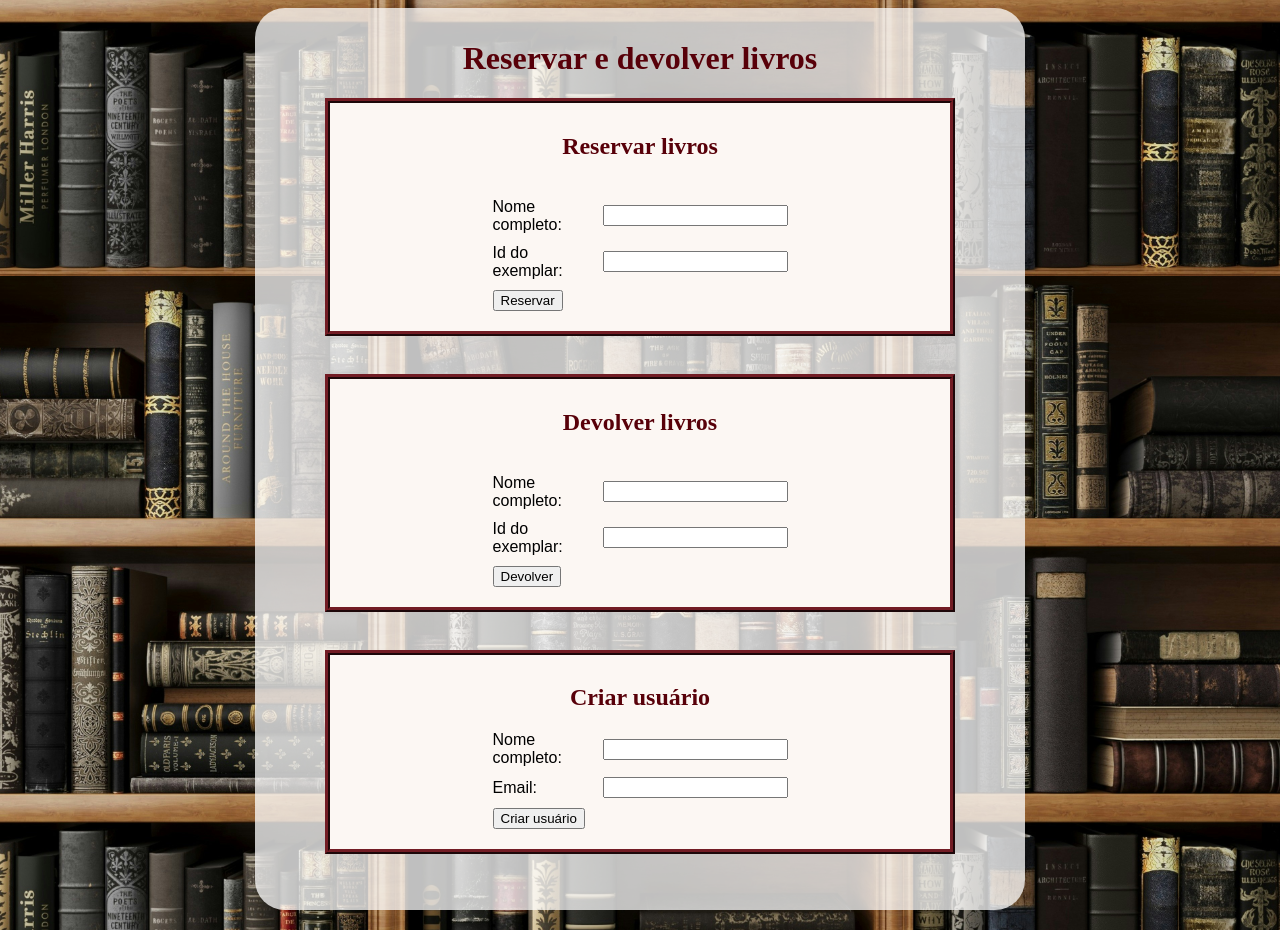
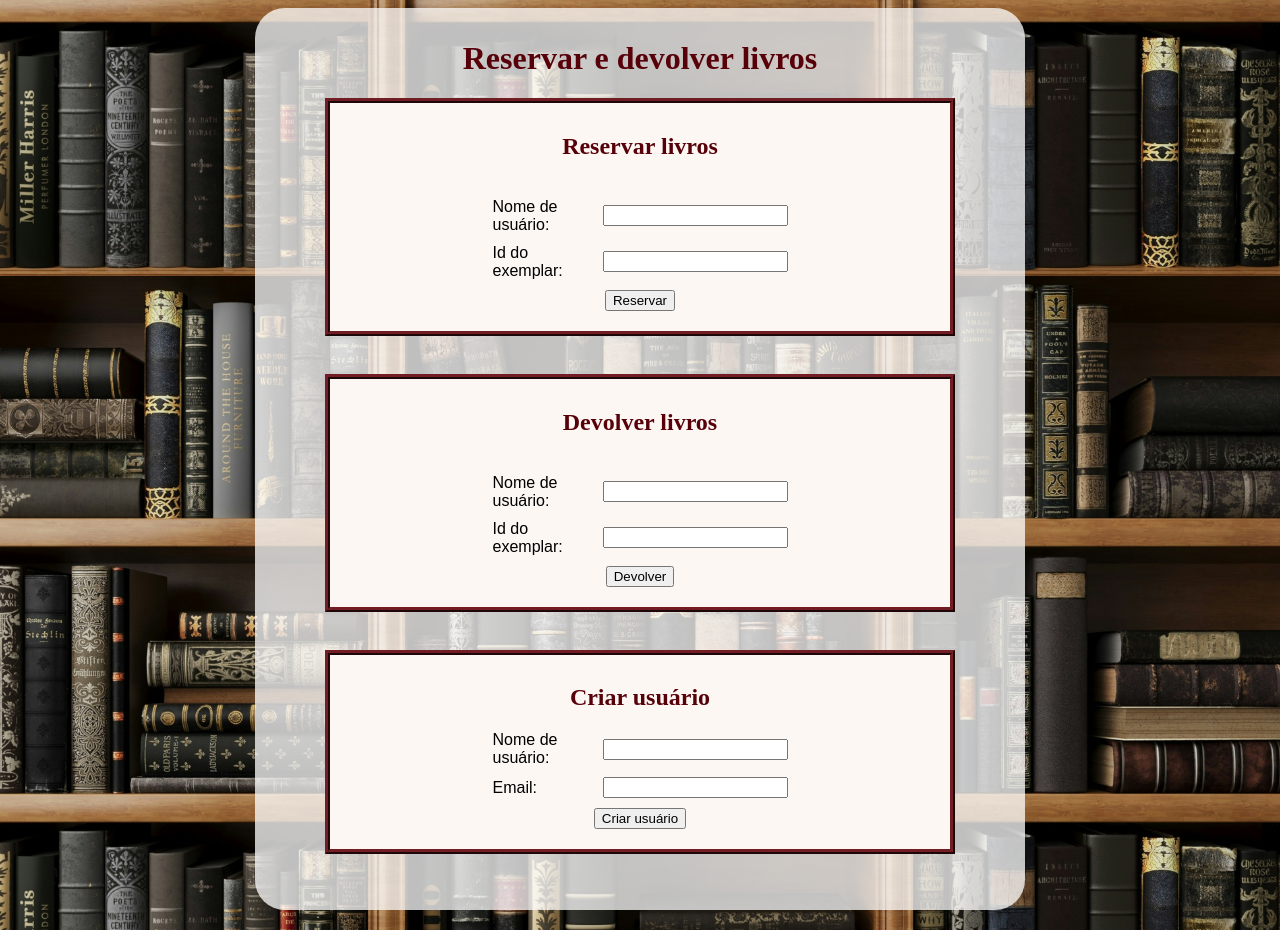
Before and after one commit to juliapongf/ProjetoWebDev, a Django app: page /biblioteca/pesquisa/ in a window 1280 px wide. Shown: the part 524-1454 px from the top of the page. Run offline with Django 5.2, Linux system fonts and the light colour scheme; some libraries are stand-ins or nearby versions.

Commit message:
Adicionando comentários e identações, pequenos ajustes em html e css

```diff
--- a/ProjetoWebDev/Biblioteca/static/Biblioteca/paginas.css
+++ b/ProjetoWebDev/Biblioteca/static/Biblioteca/paginas.css
@@ -229,6 +238,10 @@ h1, h2{
     }
 }
 
+.submit{
+    justify-content: center;
+}
+
 
 /*css relacionado as mensagens que aparecem depois de tentar fazer uma reserva*/
 .msg-box {
--- a/ProjetoWebDev/Biblioteca/templates/Biblioteca/parcial_resultados.html
+++ b/ProjetoWebDev/Biblioteca/templates/Biblioteca/parcial_resultados.html
@@ -32,11 +32,14 @@
             <li>Sinopse: {{ elemento.sinopse }}</li>
         </ul>
     </div>
+
     <br><br>
 
         {% empty %}
             Nenhum livro encontrado
+
     {% endfor %}
+
 {% else %}
 
 {% for elemento in lista %}
--- a/ProjetoWebDev/Biblioteca/templates/Biblioteca/pesquisa.html
+++ b/ProjetoWebDev/Biblioteca/templates/Biblioteca/pesquisa.html
@@ -2,6 +2,7 @@
 <!DOCTYPE html>
 <html lang="en">
 <head>
+
     {% csrf_token %}
     <meta charset="UTF-8">
     <meta name="viewport" content="width=device-width, initial-scale=1.0">
@@ -10,6 +11,9 @@
 
 </head>
 <body>
+
+    {# Scripts necessários para rodar htmx e para fazer requests delete #}
+
     <script src="https://unpkg.com/htmx.org@1.9.10"></script>
     <script>
         document.body.addEventListener('htmx:configRequest', function(event) {
@@ -35,8 +39,11 @@
     </header>
 
     <div id="principal">
+
         <div class="caixa" id="pesquisa">
+
             <h1>Pesquisar livro ou autor</h1>
+
             <div id="form-pesquisa">
                 <form method="GET"
                     hx-get="{% url 'pesquisar' %}"
@@ -62,6 +69,7 @@
 
         <br>
         <div class="caixa" id="reservas">
+
             <h1>Reservar e devolver livros</h1>
 
             <div class="caixinha">
@@ -72,15 +80,14 @@
                     hx-swap="innerHTML">
                     {% csrf_token %}
                     <div class="form-field" >
-
-                    <label for="nome_completo">Nome completo:</label>
+                        <label for="nome_completo">Nome de usuário:</label>
                         <input type="text" name="nome"><br>
                     </div>
                     <div class="form-field">
                         <label for="id_exemplar">Id do exemplar: </label>
                         <input type="number"  min="0" name="exemplar"><br>
                     </div>
-                <div class="form-field" class = "form-reserva">
+                    <div class="form-field submit" class = "form-reserva">
                         <input type="submit" value="Reservar"><br>
                     </div>
                 </form>
@@ -88,7 +95,9 @@
                 <div id="msg-area"></div>
 
             </div>
+
             <br>
+
             <div class="caixinha">
                 <h2>Devolver livros</h2><br>
                 <form id="form-reserva"
@@ -99,21 +108,23 @@
                     >
                     {% csrf_token %}
                     <div class="form-field" >
-                    <label for="nome_completo">Nome completo:</label>
+                        <label for="nome_completo">Nome de usuário:</label>
                         <input type="text" name="nome"><br>
                     </div>
                     <div class="form-field">
                         <label for="id_exemplar">Id do exemplar: </label>
                         <input type="number"  min="0" name="exemplar_id"><br>
                     </div>
-                <div class="form-field" class = "form-reserva">
+                    <div class="form-field submit" class = "form-reserva">
                         <input type="submit" value="Devolver"><br>
                     </div>
                 </form>
                 <div id="msg-area-devolucao"></div>
 
             </div>
+
             <br>
+
             <div class="caixinha">
                 <h2>Criar usuário</h2>
                 <form id="form-usuario"
@@ -121,22 +132,21 @@
                     hx-target="#msg-area-usuario"
                     hx-swap="innerHTML">
                     {% csrf_token %}
-                <div class="form-field" >
-
-                    <label for="nome_completo">Nome completo:</label>
+                    <div class="form-field">
+                        <label for="nome_completo">Nome de usuário:</label>
                         <input type="text" name="nome"><br>
                     </div>
-
                     <div class="form-field">
                         <label for="email">Email:</label>
                         <input type="email" name="email"><br>
                     </div>
-                <div class="form-field" class = "form-reserva">
+                    <div class="form-field submit" class = "form-reserva">
                         <input type="submit" value="Criar usuário"><br>
                     </div>
                 </form>
                 <div id="msg-area-usuario"></div>
             </div>
+
             <br><br>
 
         </div>
```
Also changed, not shown: other parts of ProjetoWebDev/Biblioteca/static/Biblioteca/paginas.css (+37 -28 lines), ProjetoWebDev/Biblioteca/templates/Biblioteca/gerenciamento.html (+5 -5 lines). Lines whose indentation alone changed are shown as unchanged.
